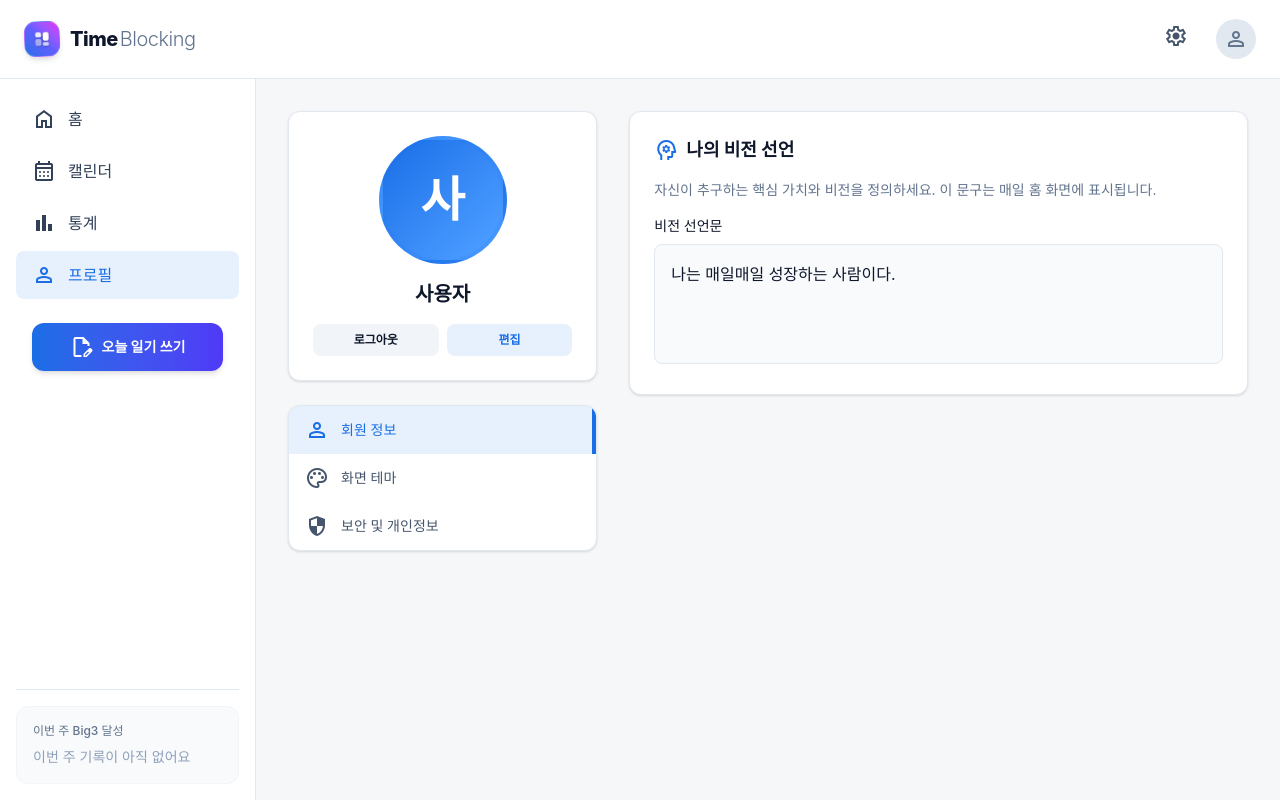
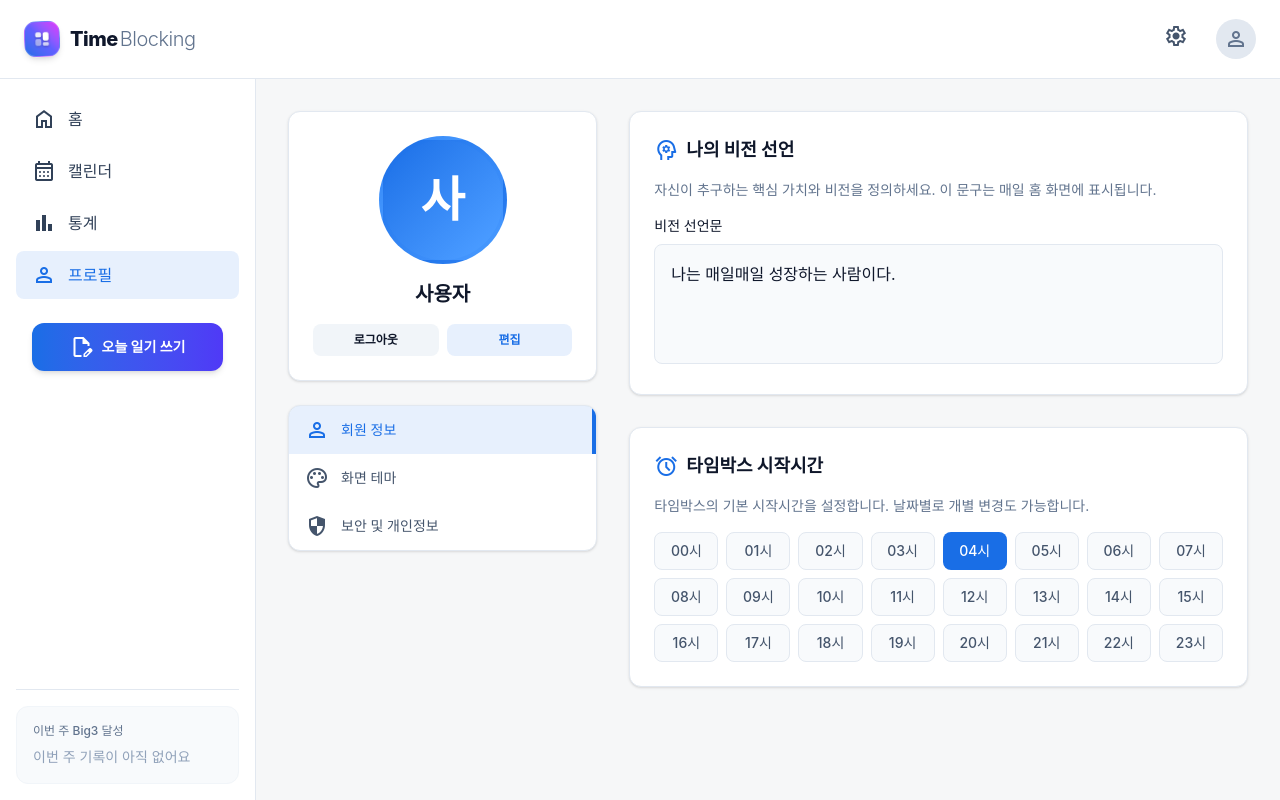
Before and after one commit to syntaxdog/time-blocking-diary, a Next.js app: page /profile in a window 1280 px wide. Built offline with nearby package versions, Linux system fonts and the light colour scheme; no server answers; a web font is replaced by a local one.

Commit message:
feat: start time correction function

```diff
--- a/app/profile/page.tsx
+++ b/app/profile/page.tsx
@@ -11,7 +11,7 @@ type SettingsTab = 'info' | 'theme' | 'security';
 
 export default function ProfilePage() {
   const { data: session, update: updateSession } = useSession();
-  const { theme, setTheme, userVision, setUserVision } = useDiaryStore();
+  const { theme, setTheme, userVision, setUserVision, timeBoxStartHour, setTimeBoxStartHour } = useDiaryStore();
   const userName = session?.user?.name || '사용자';
   const userInitial = userName.charAt(0);
   const userImage = session?.user?.image;
@@ -203,6 +203,30 @@ export default function ProfilePage() {
                       </label>
                     </div>
                   </section>
+
+                  {/* 타임박스 시작시간 글로벌 설정 */}
+                  <section className="bg-white p-6 rounded-xl border border-slate-200 shadow-sm">
+                    <div className="flex items-center gap-2 mb-4">
+                      <span className="material-symbols-outlined text-[var(--color-primary)]">alarm</span>
+                      <h3 className="text-lg font-bold">타임박스 시작시간</h3>
+                    </div>
+                    <p className="text-sm text-slate-500 mb-4">타임박스의 기본 시작시간을 설정합니다. 날짜별로 개별 변경도 가능합니다.</p>
+                    <div className="grid grid-cols-6 sm:grid-cols-8 gap-2">
+                      {Array.from({ length: 24 }).map((_, h) => (
+                        <button
+                          key={h}
+                          onClick={() => setTimeBoxStartHour(h)}
+                          className={`py-2 rounded-lg text-sm font-medium transition-colors ${
+                            h === timeBoxStartHour
+                              ? 'bg-[var(--color-primary)] text-white'
+                              : 'bg-slate-50 text-slate-600 hover:bg-slate-100 border border-slate-200'
+                          }`}
+                        >
+                          {String(h).padStart(2, '0')}시
+                        </button>
+                      ))}
+                    </div>
+                  </section>
                 </>
               )}
 
--- a/components/TimeBox/EventModal.tsx
+++ b/components/TimeBox/EventModal.tsx
@@ -22,9 +22,10 @@ type Props = {
   existing?: Pick<TimeBlock, 'label' | 'color'>;
   onDelete?: () => void;
   suggestions?: string[];
+  startHour?: number;
 };
 
-export default function EventModal({ startSlot, endSlot, onConfirm, onCancel, existing, onDelete, suggestions }: Props) {
+export default function EventModal({ startSlot, endSlot, onConfirm, onCancel, existing, onDelete, suggestions, startHour = 4 }: Props) {
   const [label, setLabel] = useState(existing?.label ?? '');
   const [color, setColor] = useState<BlockColor>(existing?.color ?? 'blue');
   const [localStart, setLocalStart] = useState(startSlot);
@@ -78,9 +79,9 @@ export default function EventModal({ startSlot, endSlot, onConfirm, onCancel, ex
 
         {/* 시간 조정 */}
         <div className="flex flex-col gap-2 rounded-xl p-3" style={{ background: 'var(--color-bg)', border: '1px solid var(--color-border)' }}>
-          <TimeRow label="시작" time={slotToTime(localStart)} onMinus={() => adjustStart(-1)} onPlus={() => adjustStart(1)} disableMinus={localStart <= 0} disablePlus={localStart >= localEnd} />
+          <TimeRow label="시작" time={slotToTime(localStart, startHour)} onMinus={() => adjustStart(-1)} onPlus={() => adjustStart(1)} disableMinus={localStart <= 0} disablePlus={localStart >= localEnd} />
           <div style={{ height: 1, background: 'var(--color-border)' }} />
-          <TimeRow label="종료" time={slotToTime(localEnd + 1)} onMinus={() => adjustEnd(-1)} onPlus={() => adjustEnd(1)} disableMinus={localEnd <= localStart} disablePlus={localEnd >= TOTAL_SLOTS - 1} />
+          <TimeRow label="종료" time={slotToTime(localEnd + 1, startHour)} onMinus={() => adjustEnd(-1)} onPlus={() => adjustEnd(1)} disableMinus={localEnd <= localStart} disablePlus={localEnd >= TOTAL_SLOTS - 1} />
         </div>
 
         {/* 일정명 */}
--- a/components/TimeBox/TimeBox.tsx
+++ b/components/TimeBox/TimeBox.tsx
@@ -63,11 +63,15 @@ export default function TimeBox({ date }: { date: string }) {
   const isDark = useIsDark();
   const isMobile = useIsMobile();
   const BLOCK_HEIGHT = isMobile ? BLOCK_HEIGHT_MOBILE : BLOCK_HEIGHT_DESKTOP;
-  const { diaries, addTimeBlock, updateTimeBlock, removeTimeBlock } = useDiaryStore();
+  const { diaries, addTimeBlock, updateTimeBlock, removeTimeBlock, timeBoxStartHour: globalStartHour, setDayStartHour } = useDiaryStore();
   const timeBlocks = diaries[date]?.timeBlocks ?? [];
   const big3Suggestions = (diaries[date]?.bigThree ?? [])
     .map((b) => b.text.trim())
     .filter(Boolean);
+
+  // 날짜별 오버라이드 > 글로벌 기본값
+  const startHour = diaries[date]?.timeBoxStartHour ?? globalStartHour;
+  const [showStartHourPicker, setShowStartHourPicker] = useState(false);
 
   const [dragStart, setDragStart] = useState<number | null>(null);
   const [dragEnd, setDragEnd] = useState<number | null>(null);
@@ -75,6 +79,19 @@ export default function TimeBox({ date }: { date: string }) {
   const [modal, setModal] = useState<ModalState | null>(null);
   const [resize, setResize] = useState<ResizeState | null>(null);
   const gridRef = useRef<HTMLDivElement>(null);
+  const pickerRef = useRef<HTMLDivElement>(null);
+
+  // 피커 외부 클릭 시 닫기
+  useEffect(() => {
+    if (!showStartHourPicker) return;
+    const handler = (e: MouseEvent) => {
+      if (pickerRef.current && !pickerRef.current.contains(e.target as Node)) {
+        setShowStartHourPicker(false);
+      }
+    };
+    document.addEventListener('mousedown', handler);
+    return () => document.removeEventListener('mousedown', handler);
+  }, [showStartHourPicker]);
 
   // 모바일 탭 감지용 (드래그 없음 — 스크롤 충돌 방지)
   const mobileTouch = useRef<{ startY: number; startX: number; slot: number } | null>(null);
@@ -248,7 +265,43 @@ export default function TimeBox({ date }: { date: string }) {
           <span className="material-symbols-outlined text-[var(--color-primary)] text-xl">schedule</span>
           <h2 className="font-bold text-slate-800">타임박스 (Time Box)</h2>
         </div>
-        <span className="text-[10px] font-bold bg-slate-100 px-2 py-1 rounded">30-min Intervals</span>
+        <div className="flex items-center gap-2">
+          {/* 시작시간 설정 버튼 */}
+          <div className="relative" ref={pickerRef}>
+            <button
+              onClick={() => setShowStartHourPicker((v) => !v)}
+              className="flex items-center gap-1 text-[10px] font-bold bg-slate-100 px-2 py-1 rounded hover:bg-slate-200 transition-colors"
+              title="타임박스 시작시간 변경"
+            >
+              <span className="material-symbols-outlined text-sm">alarm</span>
+              {String(startHour).padStart(2, '0')}:00~
+            </button>
+            {showStartHourPicker && (
+              <div className="absolute right-0 top-full mt-1 bg-white border border-slate-200 rounded-lg shadow-lg z-50 p-2 w-48 max-h-60 overflow-y-auto">
+                <p className="text-[10px] font-bold text-slate-400 uppercase mb-1 px-1">시작시간 (이 날짜)</p>
+                <div className="grid grid-cols-4 gap-1">
+                  {Array.from({ length: 24 }).map((_, h) => (
+                    <button
+                      key={h}
+                      onClick={() => {
+                        setDayStartHour(date, h);
+                        setShowStartHourPicker(false);
+                      }}
+                      className={`text-xs py-1.5 rounded font-medium transition-colors ${
+                        h === startHour
+                          ? 'bg-[var(--color-primary)] text-white'
+                          : 'hover:bg-slate-100 text-slate-600'
+                      }`}
+                    >
+                      {String(h).padStart(2, '0')}시
+                    </button>
+                  ))}
+                </div>
+              </div>
+            )}
+          </div>
+          <span className="text-[10px] font-bold bg-slate-100 px-2 py-1 rounded">30-min</span>
+        </div>
       </div>
 
       <div className="px-4 py-2">
@@ -270,7 +323,7 @@ export default function TimeBox({ date }: { date: string }) {
                   fontWeight: 600,
                   fontVariantNumeric: 'tabular-nums',
                 }}>
-                {slotToTime(i)}
+                {slotToTime(i, startHour)}
               </div>
             ) : null
           )}
@@ -320,7 +373,7 @@ export default function TimeBox({ date }: { date: string }) {
                     style={{ top: labelAbove ? top - 28 : labelBelow ? top + height : top, height: (labelAbove || labelBelow) ? 28 : height, justifyContent: 'center', display: 'flex', flexDirection: 'column' }}
                   >
                     <span className="text-[var(--color-primary)] font-bold text-xs leading-tight">
-                      {slotToTime(highlightStart)} ~ {slotToTime(highlightEnd + 1)}
+                      {slotToTime(highlightStart, startHour)} ~ {slotToTime(highlightEnd + 1, startHour)}
                     </span>
                     <span className="text-[var(--color-primary)] text-[10px] mt-0.5 opacity-70">
                       {formatDuration(slots)}
@@ -356,6 +409,7 @@ export default function TimeBox({ date }: { date: string }) {
           existing={modal.mode === 'edit' ? { label: modal.block.label, color: modal.block.color } : undefined}
           onDelete={modal.mode === 'edit' ? handleDelete : undefined}
           suggestions={modal.mode === 'create' ? big3Suggestions : undefined}
+          startHour={startHour}
         />
       )}
     </section>
--- a/lib/utils.ts
+++ b/lib/utils.ts
@@ -1,6 +1,6 @@
-// 슬롯 번호 → 시간 문자열 (0 → "04:00", 1 → "04:30", ... 47 → "03:30")
-export function slotToTime(slot: number): string {
-  const totalMinutes = (4 * 60 + slot * 30) % (24 * 60);
+// 슬롯 번호 → 시간 문자열 (startHour 기준, 기본 4시)
+export function slotToTime(slot: number, startHour: number = 4): string {
+  const totalMinutes = (startHour * 60 + slot * 30) % (24 * 60);
   const h = Math.floor(totalMinutes / 60);
   const m = totalMinutes % 60;
   return `${String(h).padStart(2, '0')}:${String(m).padStart(2, '0')}`;
--- a/store/diaryStore.ts
+++ b/store/diaryStore.ts
@@ -102,6 +102,13 @@ type DiaryStore = {
   userVision: string;
   setUserVision: (vision: string) => void;
 
+  // 타임박스 시작시간 (글로벌 기본값)
+  timeBoxStartHour: number;
+  setTimeBoxStartHour: (hour: number) => void;
+
+  // 날짜별 타임박스 시작시간 오버라이드
+  setDayStartHour: (date: string, hour: number | undefined) => void;
+
   // DB 동기화
   loadFromDb: () => Promise<void>;
   _dbLoaded: boolean;
@@ -116,6 +123,18 @@ export const useDiaryStore = create<DiaryStore>()(
       currentDate: today(),
       theme: 'light' as ThemeMode,
       userVision: '나는 매일매일 성장하는 사람이다.',
+
+      timeBoxStartHour: 4,
+      setTimeBoxStartHour: (hour) => set({ timeBoxStartHour: hour }),
+      setDayStartHour: (date, hour) => {
+        set((s) => {
+          const diary = s.diaries[date] ?? emptyDiary(date);
+          return {
+            diaries: { ...s.diaries, [date]: { ...diary, timeBoxStartHour: hour, updatedAt: Date.now() } },
+          };
+        });
+        withSync(date, get);
+      },
 
       setTheme: (mode) => set({ theme: mode }),
       setUserVision: (vision) => set({ userVision: vision }),
--- a/types/diary.ts
+++ b/types/diary.ts
@@ -38,5 +38,6 @@ export type DiaryData = {
   motivation: string;
   gratitude: [string, string, string];
   morningRoutine: string;
+  timeBoxStartHour?: number; // 날짜별 타임박스 시작시간 오버라이드 (0-23)
   updatedAt?: number; // ms timestamp – last modification time
 };
```
